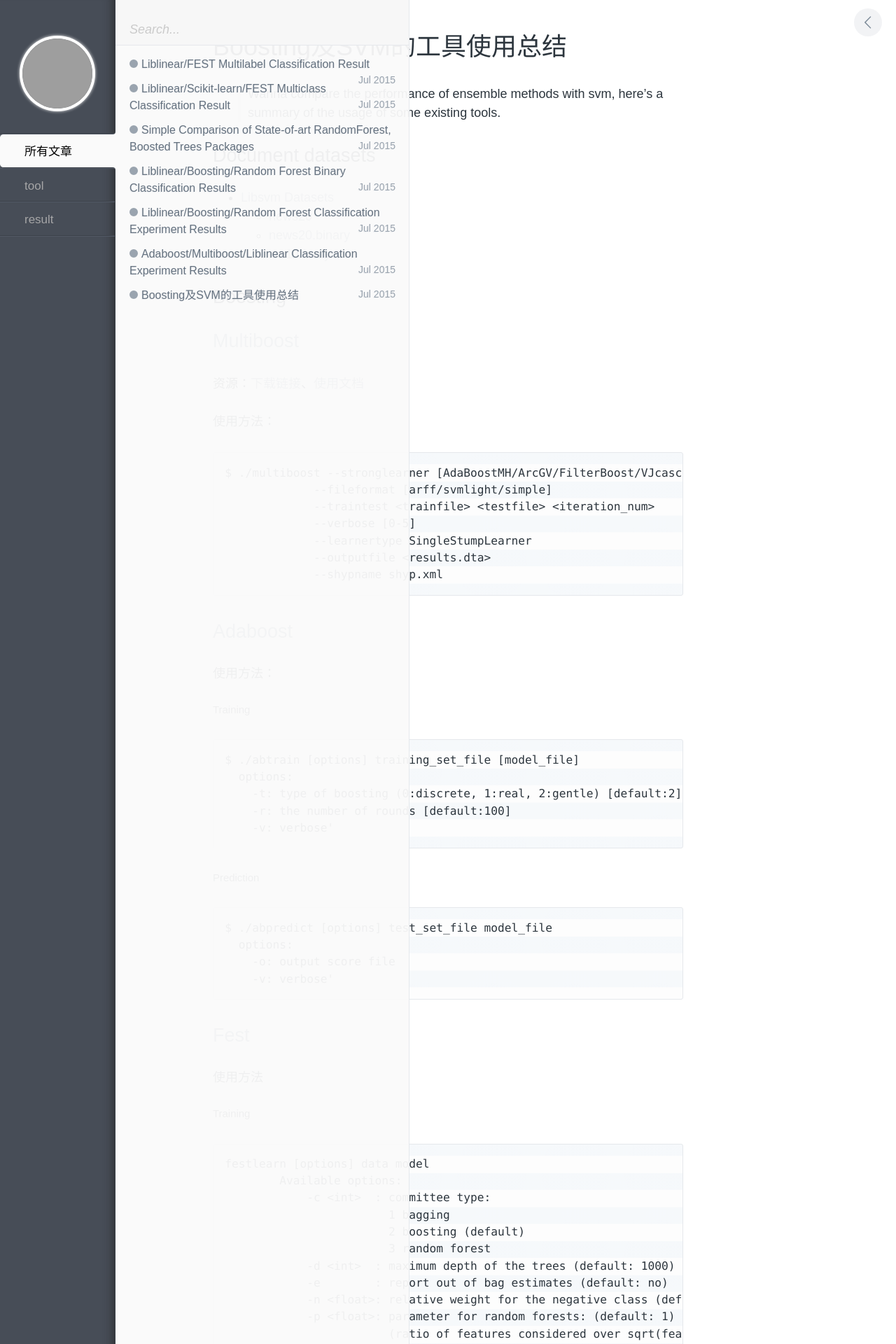
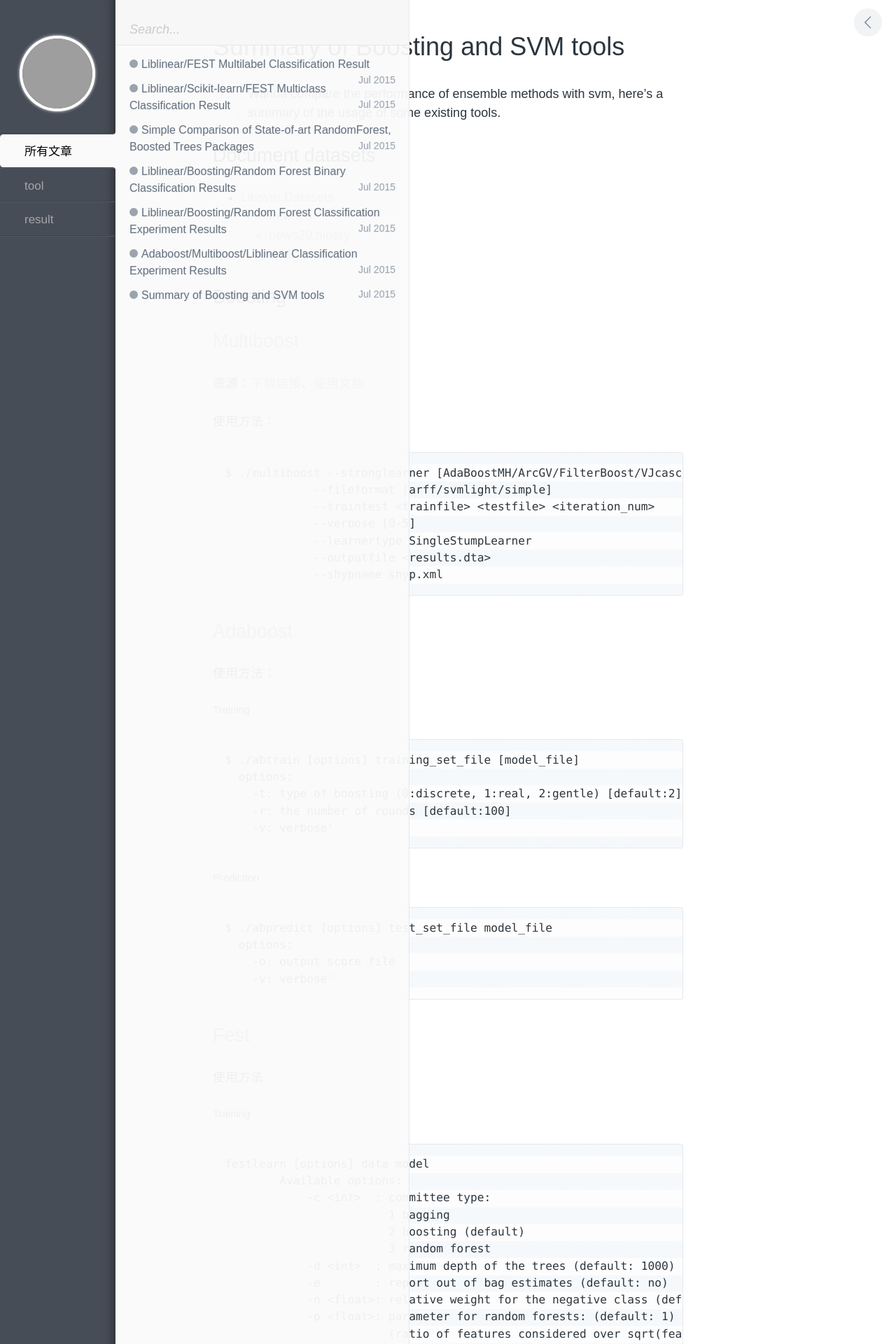
Before and after one commit to junjiek/junjiek.github.io, a Jekyll site: the page built from _posts/tool/2015-07-06-boosting-and-svm-tools.md, in a window 1280 px wide. Shown: the top 1920 px of the page at 70% size. Built offline with Jekyll 4.4.1, drawn with Linux system fonts in a browser that asks for light colours; formulas are drawn with MathJax 3; grey boxes are pictures that could not be loaded.

Commit message:
change name to english

```diff
--- a/_posts/tool/2015-07-06-boosting-and-svm-tools.md
+++ b/_posts/tool/2015-07-06-boosting-and-svm-tools.md
@@ -1,10 +1,10 @@
 ---
 layout: post
-title: Boosting及SVM的工具使用总结
+title: Summary of Boosting and SVM tools
 category: tool
 tags: Blog
 keywords: svm,boosting,adaboost,multiboost
-description: Boosting及SVM的工具使用总结
+description: Summary of Boosting and SVM tools
 ---
 >Wanna compare the performance of ensemble methods with svm, here's a summary of the usage of some existing tools.
 
```
